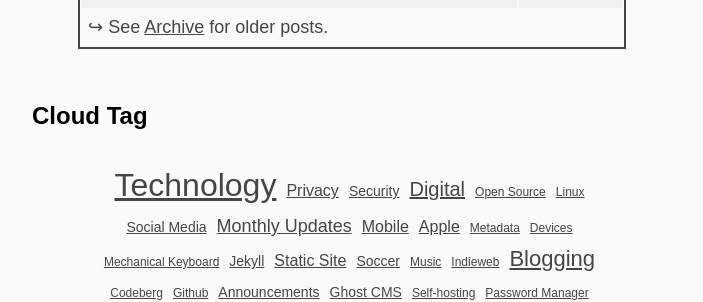
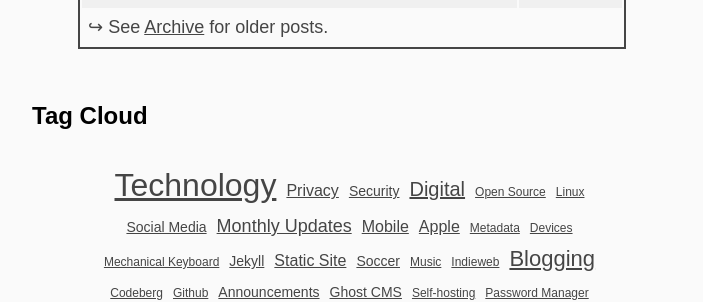
Before and after one commit to a-franca/abf.li, a Jekyll site: the page built from pages/index.md, in a window 1280 px wide. Shown: the part 1005-1307 px from the top of the page, without its empty margins (288-991 px from the left). Built offline with Jekyll 4.4.1, drawn with Linux system fonts in a browser that asks for light colours.

Commit message:
corrected small typo

```diff
--- a/pages/index.md
+++ b/pages/index.md
@@ -44,7 +44,7 @@ Last but not least, this site provides both an [RSS](/feed.xml) and a [JSON](/fe
   </tbody>
 </table>
 
-## Cloud Tag
+## Tag Cloud
 {% include tag-cloud.html %}
 
 {: #contact}
```
